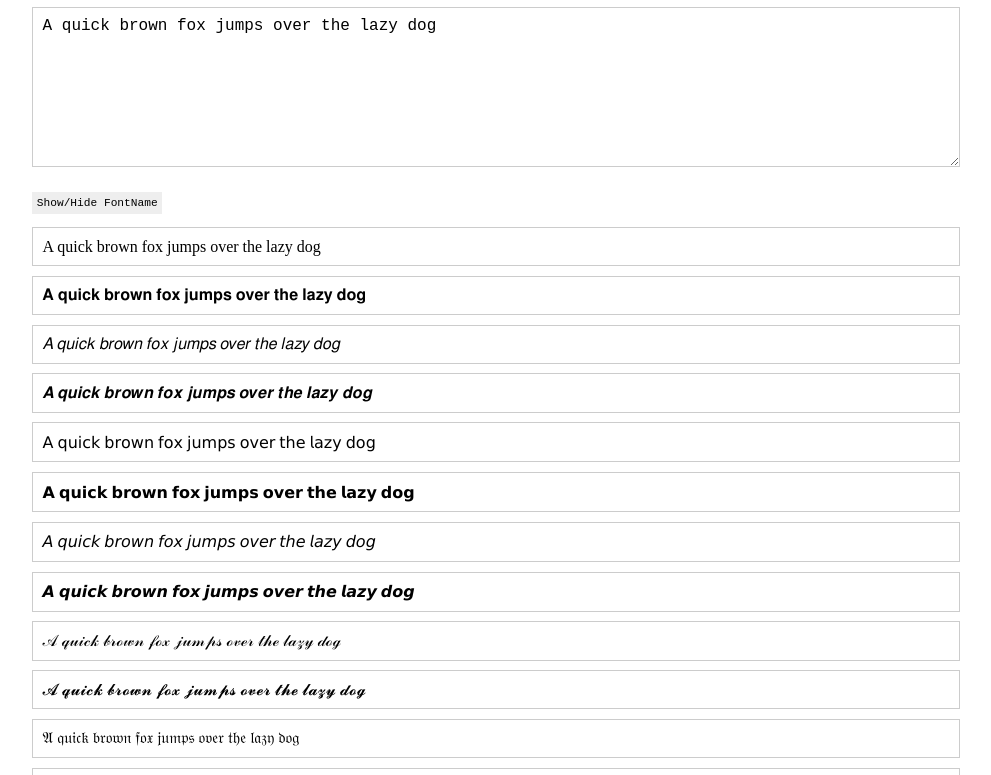
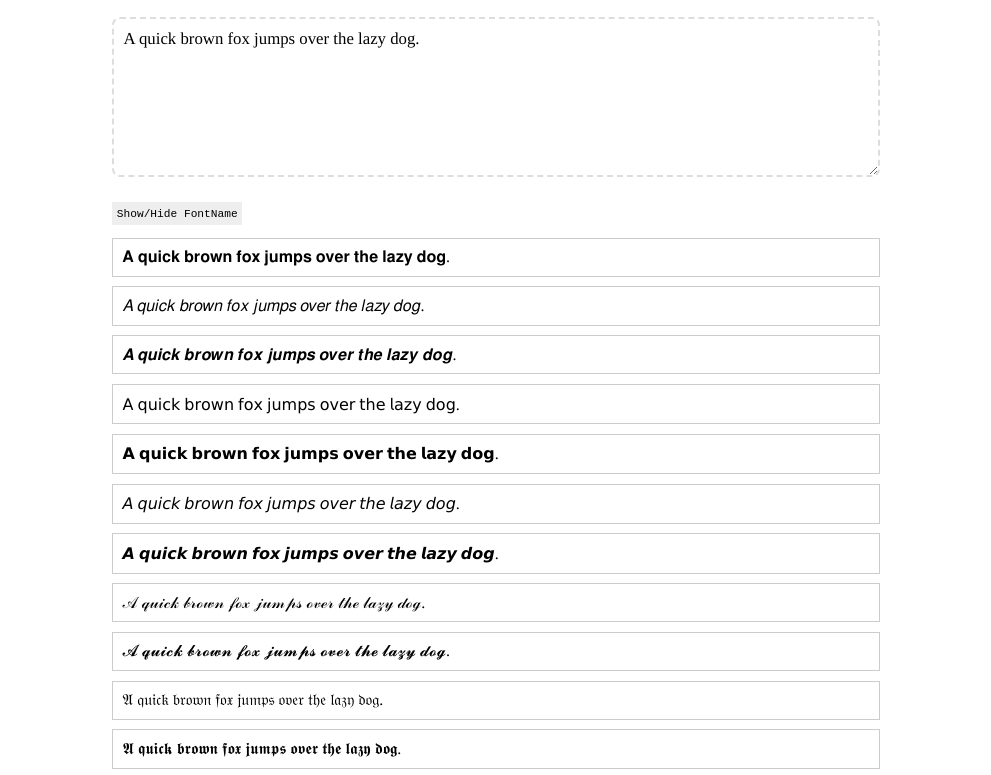
Before and after one commit to PkuCuipy/fonting-with-unicode, a plain HTML site: page index.html in a window 1280 px wide. Shown: the part 89-864 px from the top of the page, without its empty margins (144-1135 px from the left). Drawn offline with Linux system fonts and the light colour scheme.

Commit message:
remove display of the first `serif normal` font
it's just the normal ASCII chars whose appearances are subject to font settings

```diff
--- a/index.html
+++ b/index.html
@@ -7,12 +7,8 @@
     <meta name="description" content="A simple tool to format text using Unicode characters.">
     <style>
       html {
-        font-family: serif;
+        font-family: times, serif;
         touch-action: pan-y;
-      }
-
-      textarea {
-        touch-action: pan-y !important;
       }
 
       body {
@@ -20,7 +16,7 @@
         padding: 1rem;
         display: flex;
         min-height: 100vh;
-        max-width: 60rem;
+        max-width: 50rem;
         margin: 0 auto;
         flex-direction: column;
         box-sizing: border-box;
@@ -31,12 +27,16 @@
         width: 100%;
         height: 10rem;
         min-height: 2.5rem;
-        border: 1px solid #ccc;
+        border: 0.15rem dashed #ddd;
         padding: 0.6rem;
         font-size: 1rem;
         outline: none;
         resize: vertical;
         margin-bottom: 0.5rem;
+        border-radius: 0.5rem;
+        font-family: times, serif;
+        font-size: 1.05rem;
+        touch-action: pan-y !important;
       }
 
       #main {
@@ -90,11 +90,15 @@
           margin: 0.7rem;
         }
       }
+
+      .font-0 {
+        display: none;
+      }
     </style>
   </head>
 
   <body>
-    <h1 style="text-align: center;">Fonting with Unicode</h1>
+    <h1 style="text-align: center; margin-bottom: 2rem">Fonting with Unicode</h1>
     <div id="main">
       <textarea id="textInput" placeholder="Type in here..."></textarea>
       <label id="showFontNameLabel" for="showFontName"><code>Show/Hide FontName</code></label>
@@ -167,11 +171,12 @@
         textInput.value = textToTextWithFont(currText, 0); // normalize text to Serif.normal
         outputs.innerHTML = ""; // Clear previous outputs
 
-        fonts.forEach((font, fontID) => {
+        fonts.forEach((fontName, fontID) => {
           const formattedText = textToTextWithFont(currText || "\n", fontID);
           const div = document.createElement("div");
           div.className = "output";
-          div.setAttribute("data-font", font.split(".").join(" "));
+          div.classList.add(`font-${fontID}`);
+          div.setAttribute("data-font", fontName.replace(".", " "));
           div.textContent = formattedText;
           outputs.appendChild(div);
         });
@@ -179,7 +184,7 @@
 
       // Set initial text
       textInput.value = "A QUICK BROWN FOX JUMPS OVER THE LAZY DOG. \na quick brown fox jumps over the lazy dog. \n0123456789";
-      textInput.value = "A quick brown fox jumps over the lazy dog";
+      textInput.value = "A quick brown fox jumps over the lazy dog.";
 
       // Trigger input event to format initial text
       textInput.dispatchEvent(new Event("input"));
```
Also changed, not shown: 1 other file.
